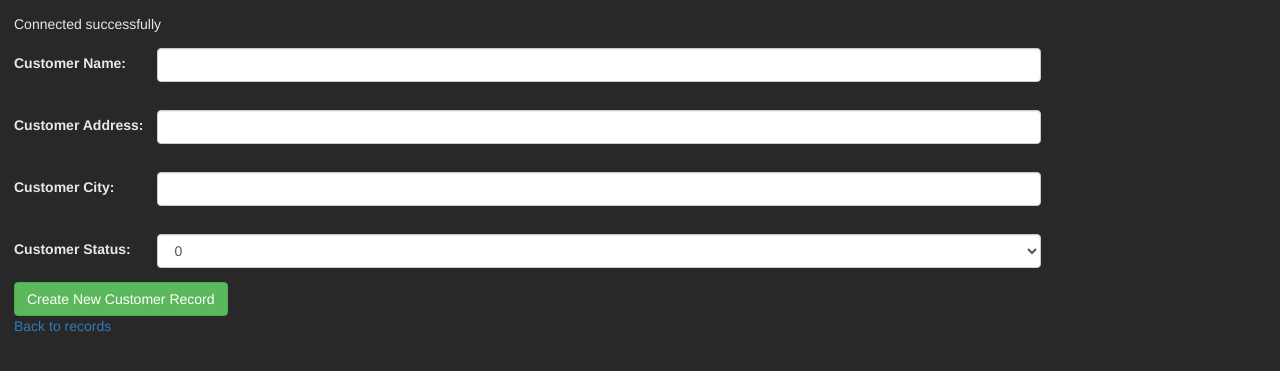
After one commit to elbytes/AdminArea_registeration, a PHP site: page /create-customer-record.php in a window 1280 px wide. The commit adds this page. Shown: the top 371 px of the page. Run offline with PHP 8.4, Linux system fonts and the light colour scheme.

Commit message:
create won't populate customer_status into table

```diff
--- /dev/null
+++ b/create-customer-record.php
@@ -0,0 +1,148 @@
+<!DOCTYPE html>
+<html>
+<head>
+  <link rel="stylesheet" href="https://maxcdn.bootstrapcdn.com/bootstrap/3.4.1/css/bootstrap.min.css">
+  <style type="text/css">
+    ol {
+      margin:1em;
+      width:70%;
+    }
+    pre {
+      border: 1px solid black;
+      margin: 1em 0;
+    }
+    body {
+      padding: 1em;
+      background-color: #282828 ;
+      color: #E8E8E8;
+    }
+
+    .form-control{
+        margin: 1em;
+    }
+  </style>
+
+  <title>PHP</title>
+  <meta charset="utf-8">
+
+</head>
+
+<body>
+
+
+<?php
+
+  try {
+
+    $servername = "localhost";
+    $username = "root";
+    $password = "";
+    $dbname = "final_project";
+      $conn = new PDO("mysql:host=$servername;dbname=$dbname", $username, $password);
+
+
+      $conn->setAttribute(PDO::ATTR_ERRMODE, PDO::ERRMODE_EXCEPTION);
+      echo "Connected successfully";
+
+
+      // Debug
+      define('DEBUG_FIELD_SIZE', 100);
+      define('PRODUCTION_FIELD_SIZE', 30);
+
+
+      // set this with one of the above values:
+     $fieldSize = DEBUG_FIELD_SIZE;
+
+
+      $customerId = "";
+      $customerName = "";
+      $customerAddress= "";
+      $customerCity = "";
+      $customerStatus = "";
+
+      $statusArray = array("0", "1");
+
+      if(isset($_POST['insert_record'])) {
+        $customerName = htmlspecialchars($_POST['customer_name']);
+        $customerAddress = htmlspecialchars($_POST['customer_address']);
+        $customerCity = htmlspecialchars($_POST['customer_city']);
+        $customerStatus = htmlspecialchars($_POST['customer_status']);
+
+        $insertQueryString = "INSERT INTO customers";
+        $insertQueryString.= " (customer_name, customer_address, customer_city, customer_status)";
+        $insertQueryString.= " VALUES(?,?,?,?)";
+
+        $insertQuery = $conn->prepare($insertQueryString);
+        $insertQuery->bindParam(1, $customerName);
+        $insertQuery->bindParam(2, $customerAddress);
+        $insertQuery->bindParam(3, $customerCity);
+        $insertQuery->bindParam(4, $customerStatus);
+
+        $insertQuery->execute();
+      }//end isset insert
+
+  ?>
+
+  <form action="<?php echo $_SERVER['PHP_SELF']; ?>" method="POST" >
+
+
+    <table>
+      <tr>
+        <td>
+          <label for="customer_name">Customer Name:</label>
+        </td>
+        <td>
+          <input class="form-control" type="text" name="customer_name" id="customer_name" size="<?php echo $fieldSize; ?>"value="<?php echo $customerName ?>" />
+        </td>
+      </tr>
+      <tr>
+        <td>
+          <label for="customer_address">Customer Address:</label>
+        </td>
+        <td>
+          <input class="form-control" type="text" name="customer_address" id="customer_address" size="<?php echo $fieldSize; ?>" value="<?php echo $customerAddress ?>" />
+        </td>
+      </tr>
+      <tr>
+        <td>
+          <label for="customer_city">Customer City:</label>
+        </td>
+        <td>
+          <input class="form-control" type="text" name="customer_city" id="customer_city" size="<?php echo $fieldSize; ?>" value="<?php echo $customerCity ?>" />
+        </td>
+      </tr>
+      <tr>
+        <td>
+          <label for="customer_status">Customer Status:</label>
+        </td>
+        <td>
+          <select class="form-control form-control-sm">
+            <?php
+              foreach($statusArray as $value){
+                echo '<option value="'.$value.'">'.$value.'</option>';
+              }
+
+            ?>
+          </select>
+        </td>
+      </tr>
+      <tr>
+        <td colspan="2">
+          <input class="btn btn-success" type="submit" name="insert_record" value="Create New Customer Record" />
+        </td>
+      </tr>
+    </table>
+</form>
+
+<a href="customers-records.php">Back to records</a>
+
+  <?php
+      }
+  catch(PDOException $e)
+      {
+      echo "Connection failed: " . $e->getMessage();
+      }
+ ?>
+
+</body>
+</html>
--- a/customers-records.php
+++ b/customers-records.php
@@ -13,6 +13,8 @@
     }
     body {
       padding: 1em;
+      background-color: #282828 ;
+      color: #E8E8E8;
     }
   </style>
 
@@ -33,8 +35,8 @@
 
 try{
     $conn = new PDO("mysql:host=$serverName;dbname=$databaseName", $userName, $password);
-    echo "<br />";
-    var_dump($conn);
+
+
     $selectQuery = "SELECT * FROM customers ORDER BY customer_id";
     $query = $conn->prepare($selectQuery);
     $query->execute();
```
Also changed, not shown: maybe-crud.php (deleted, +0 -57 lines), read-one-record.php (+13 -6 lines).
